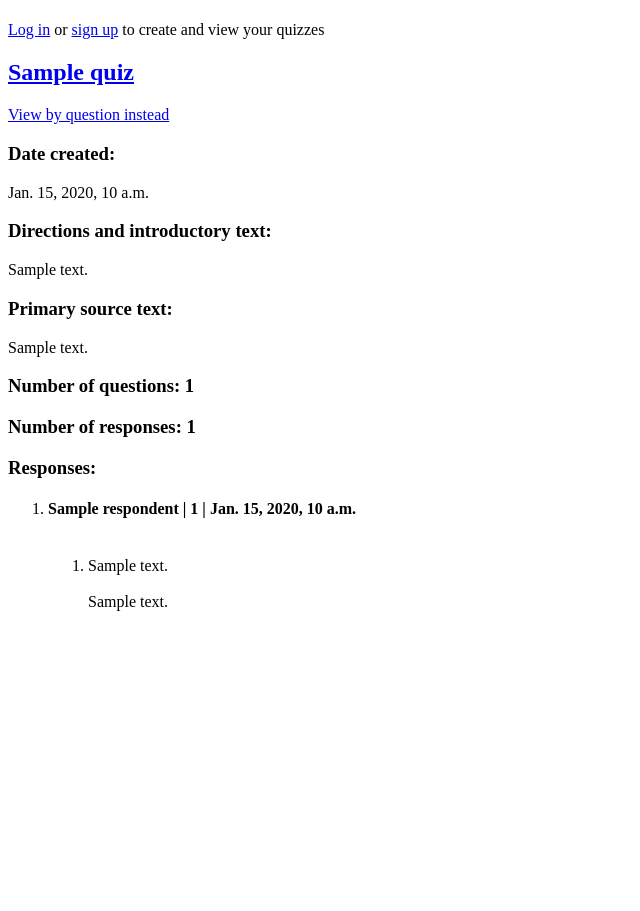
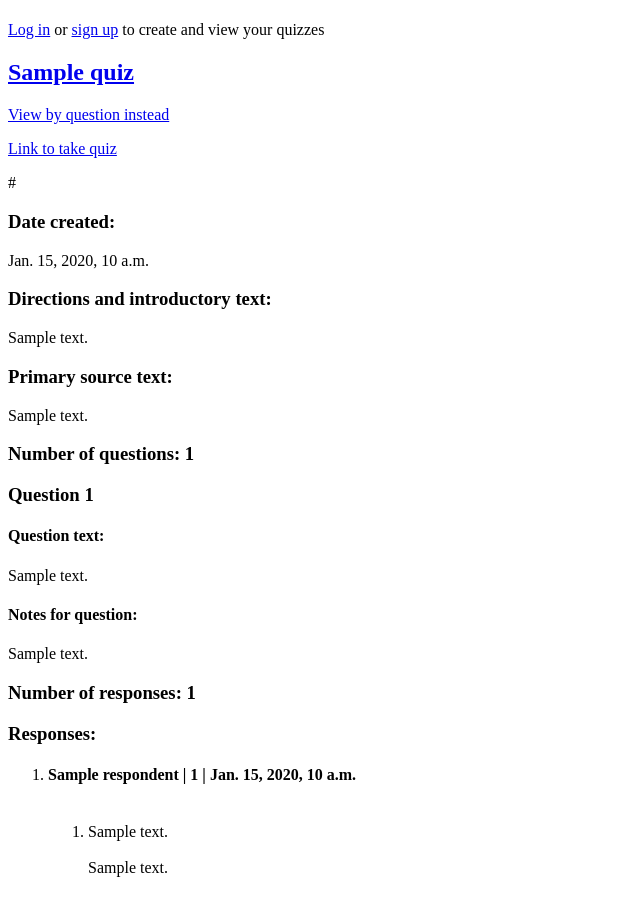
Before and after one commit to ClioGMU/quiz, a Django app: template templates/quizrespondents.html in a window 1280 px wide. Shown: the part 45-956 px from the top of the page, without its empty margins (0-640 px from the left). Before the commit the page ends 656 px from the top, so only its background shows below. Run offline with Django 3.2, Linux system fonts and the light colour scheme; the template is opened without the code that fills it: most values are stand-ins (such as "Sample title", 1, 10 or a date in 2020).

Commit message:
updated templates to improve navigation

```diff
--- a/templates/dashboard.html
+++ b/templates/dashboard.html
@@ -8,9 +8,12 @@
     <div class="card-header">
         <h2><a href="{% url 'quizreview' quiz.pk %}">{{ quiz.title }}</a></h2>
         <p>{{ quiz.date_created }}</p>
+        <h4>Directions and introductory text:</h4>
         <p>{{ quiz.directions_and_introductory_text|truncatewords:50 }}</p>
+        <h4>Primary source text:</h4>
         <p>{{ quiz.primary_source_text|truncatewords:50 }}</p>
-        <p>{{ quiz.id }}</p>
+        <p><a href="{% url 'quiztake' quiz.pk %}">Link to take quiz</a></p>
+        <p>{% url 'quiztake' quiz.pk %}</p>
         <p><a href="{% url 'quizresponses' quiz.pk %}">View {{ quiz.quizresponse_set.count }} responses</a></p>
     </div>
     <div class="card-footer text-center text-muted">
--- a/templates/quizrespondents.html
+++ b/templates/quizrespondents.html
@@ -9,6 +9,8 @@
     <div class="card-header">
         <h2><a href="{% url 'quizreview' quiz.pk %}">{{ quiz.title }}</a></h2>
         <p><a href="{% url 'quizresponses' quiz.pk %}">View by question instead</a></p>
+        <p><a href="{% url 'quiztake' quiz.pk %}">Link to take quiz</a></p>
+        <p>{% url 'quiztake' quiz.pk %}</p>
         <h3>Date created:</h3>
         <p>{{ quiz.date_created }}</p>
         <h3>Directions and introductory text:</h3>
@@ -18,6 +20,13 @@
     </div>
     <div>
         <h3>Number of questions: {{ quiz.question_set.count }}</h3>
+        {% for question in quiz.question_set.all %}
+            <h3>Question {{ forloop.counter }}</h3>
+            <h4>Question text:</h4>
+            <p>{{ question.question_text }}</p>
+            <h4>Notes for question:</h4>
+            <p>{{ question.notes_for_question }}</p>
+        {% endfor %}
         <h3>Number of responses: {{ quiz.quizresponse_set.count }}</h3>
         <h3>Responses:</h3>
         <ol>
--- a/templates/quizresponses.html
+++ b/templates/quizresponses.html
@@ -9,6 +9,8 @@
     <div class="card-header">
         <h2><a href="{% url 'quizreview' quiz.pk %}">{{ quiz.title }}</a></h2>
         <p><a href="{% url 'quizrespondents' quiz.pk %}">View by respondent instead</a></p>
+        <p><a href="{% url 'quiztake' quiz.pk %}">Link to take quiz</a></p>
+        <p>{% url 'quiztake' quiz.pk %}</p>
         <h3>Date created:</h3>
         <p>{{ quiz.date_created }}</p>
         <h3>Directions and introductory text:</h3>
--- a/templates/quizreview.html
+++ b/templates/quizreview.html
@@ -9,6 +9,8 @@
     <div class="card-header">
         <h2>{{ quiz.title }}</h2>
         <p><a href="{% url 'quizresponses' quiz.pk %}">View {{ quiz.quizresponse_set.count }} responses</a></p>
+        <p><a href="{% url 'quiztake' quiz.pk %}">Link to take quiz</a></p>
+        <p>{% url 'quiztake' quiz.pk %}</p>
         <h3>Date created:</h3>
         <p>{{ quiz.date_created }}</p>
         <h3>Directions and introductory text:</h3>
```
Also changed, not shown: templates/quizsubmitted.html (+9 -1 lines), templates/takequiz.html (+8 -1 lines).
